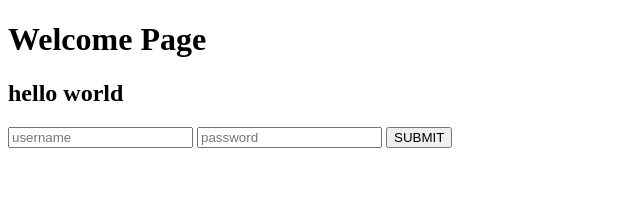
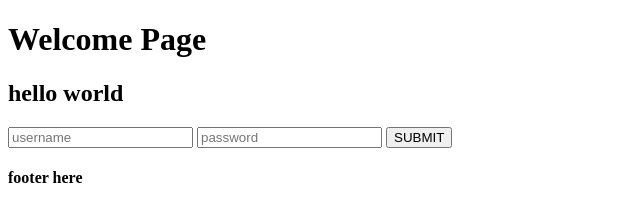
Before and after one commit to fariswd/branched, a plain HTML site: page index.html in a window 1280 px wide. Shown: the full height of the page, 0-640 px from the left. Drawn offline with Linux system fonts and the light colour scheme.

Commit message:
footer done

```diff
--- a/index.html
+++ b/index.html
@@ -12,5 +12,8 @@
       <input type="password" name="" value="" placeholder="password">
       <input type="button" name="" value="SUBMIT">
     </form>
+    <div class="footer">
+      <h4>footer here</h4>
+    </div>
   </body>
 </html>
```
